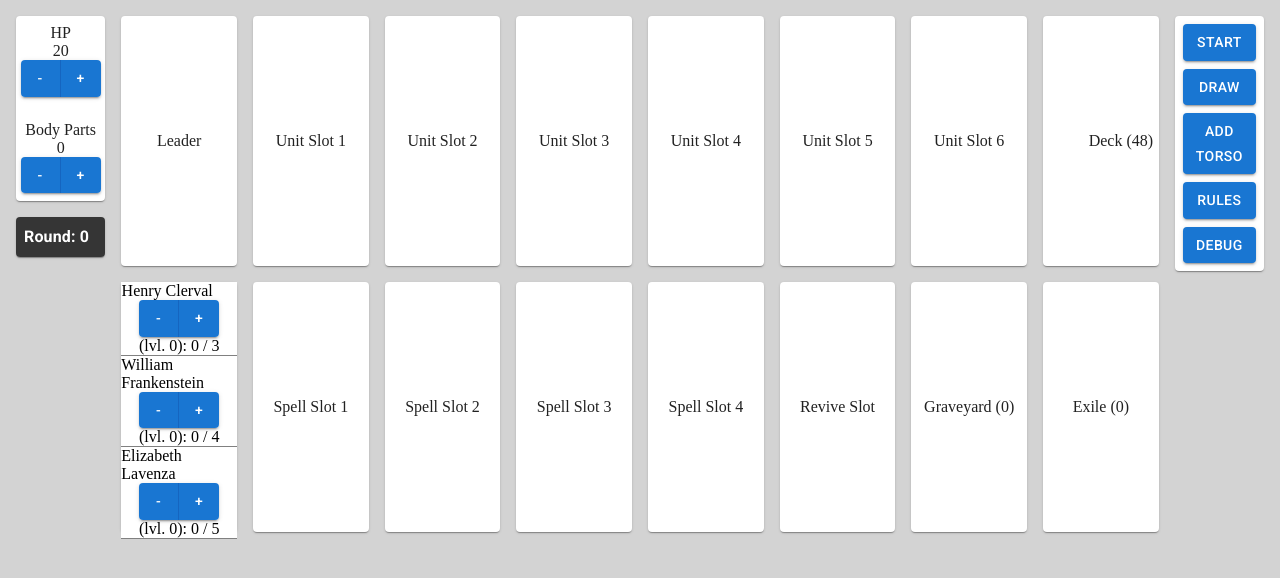
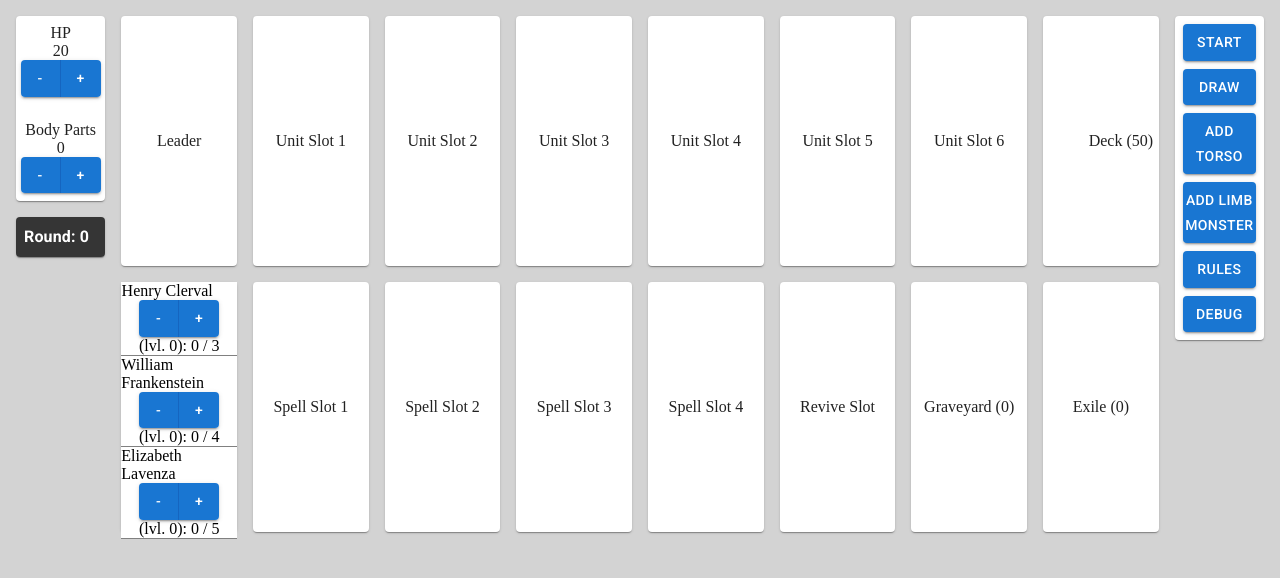
Before and after one commit to by-alx/random_card_game, a React (Vite) app: page / in a window 1280 px wide. Shown: the top 578 px of the page. Built offline with nearby package versions, Linux system fonts and the light colour scheme; some icons are missing.

Commit message:
Add some new cards

```diff
--- a/src/components/Actions.tsx
+++ b/src/components/Actions.tsx
@@ -124,6 +124,28 @@ export default function Actions() {
         }
     }, [getCardByName, setCards, cards]);
 
+    const addLimbMonster = useCallback(() => {
+        const newCard = getCardByName("Limb Monster");
+
+        if (newCard) {
+            const extendedCards = [
+                ...cards,
+                {
+                    ...newCard,
+                    index: cards.length,
+                    inDeck: false,
+                    inGraveyard: false,
+                    inHand: false,
+                    inPlay: true,
+                    inExile: false,
+                    inRevive: false,
+                },
+            ];
+
+            setCards(extendedCards);
+        }
+    }, [getCardByName, setCards, cards]);
+
     const onDraw = useCallback(() => {
         drawCards(1);
         setDrawCounter(drawCounter + 1);
@@ -150,6 +172,9 @@ export default function Actions() {
                 </Button>
                 <Button variant="contained" onClick={addTorso}>
                     Add Torso
+                </Button>
+                <Button variant="contained" onClick={addLimbMonster}>
+                    Add Limb Monster
                 </Button>
                 <Button variant="contained" onClick={handleOpenRules}>
                     Rules
--- a/src/data/cards.ts
+++ b/src/data/cards.ts
@@ -104,6 +104,16 @@ export const getCards = (): Card[] => {
             quantity: 0
         },
         {
+            name: "Limb Monster",
+            description: "Each round reduce my HP by 1. On Death: Exile me and gain 2 body parts.",
+            type: "Unit",
+            tags: ["Zombie"],
+            cost: [0],
+            attack: 2,
+            defense: 2,
+            quantity: 0
+        },
+        {
             name: "Flesh Ripper",
             description: "On Attack: Gains 1 body part",
             type: "Unit",
@@ -197,7 +207,8 @@ export const getCards = (): Card[] => {
             type: "Spell",
             tags: [""],
             cost: [1],
-            quantity: 2
+            quantity: 2,
+            duration: 2
         },
         {
             name: "Lending a hand",
@@ -222,6 +233,16 @@ export const getCards = (): Card[] => {
             tags: [],
             cost: [1],
             quantity: 2
+        },
+        {
+            name: "Meat Grinder",
+            description: 'Each round a body part can be thrown into the "Meat Grinder". After 5 rounds (or when activated) create a "Limb Monster (2/2)" (+1/+1) for each body part in the "Meat Grinder"',
+            type: "Spell",
+            tags: [],
+            cost: [2],
+            quantity: 2,
+            counter: 0,
+            duration: 5
         },
         {
             name: "Harvest flesh",
--- a/src/types/card.ts
+++ b/src/types/card.ts
@@ -7,4 +7,6 @@ export default interface Card {
     attack?: number;
     defense?: number;
     quantity: number;
+    duration?: number;
+    counter?: number;
 }
```
